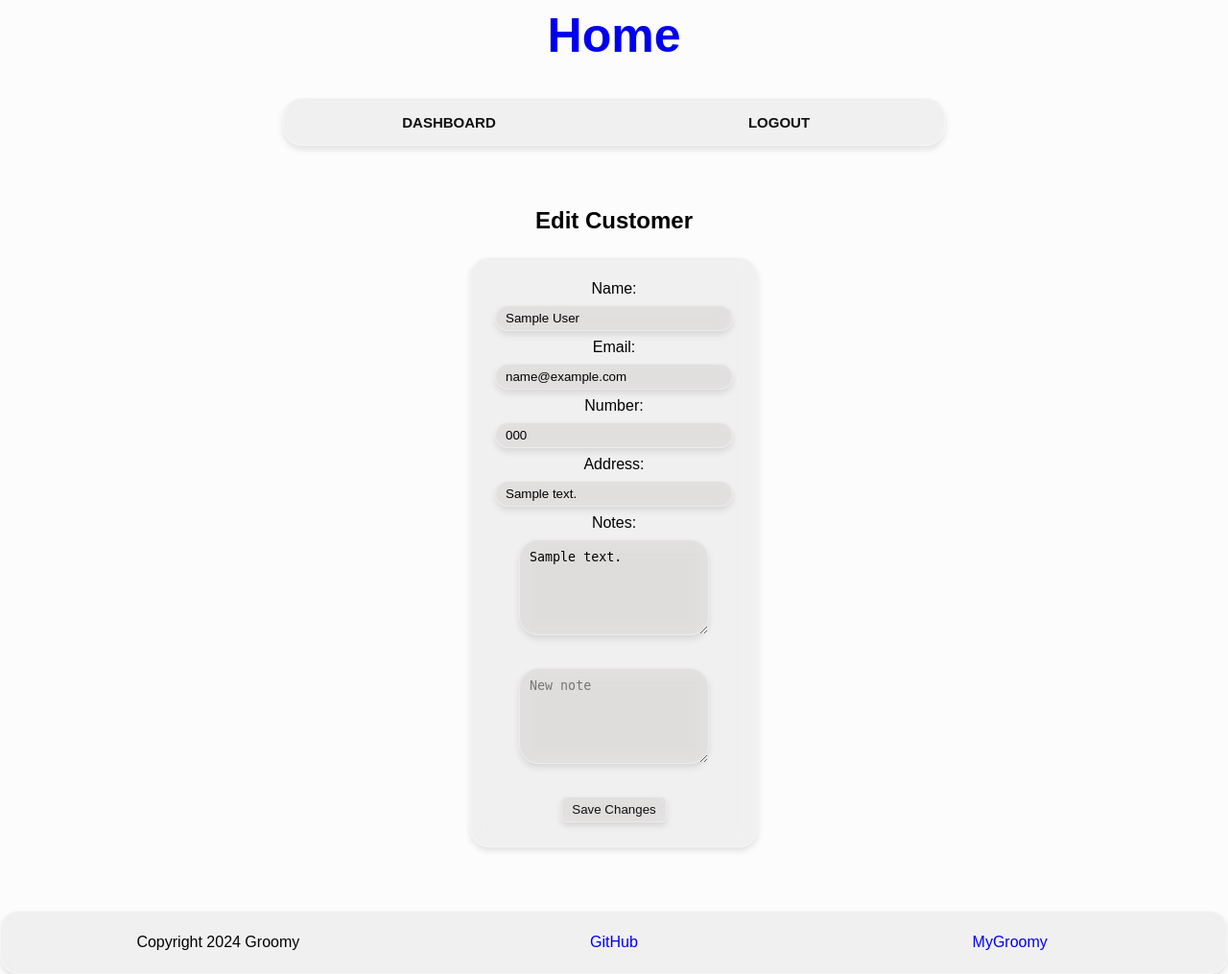
After one commit to bsu-cs4360-software-engineering/groomy-table, a Flask app: page /dashboard/edit_customer/1 in a window 1280 px wide. The commit adds this page. Shown: the whole page at 96% size. Run offline with Flask 3, Linux system fonts and the light colour scheme; a user stored in the database is signed in; tables that the repository leaves empty hold one stand-in row (values such as "Sample post").

Commit message:
added customers

```diff
--- a/models/customer.py
+++ b/models/customer.py
@@ -4,7 +4,7 @@ class Customer(db.Model):
     __tablename__ = 'customers'
 
     id = db.Column(db.Integer, primary_key=True)
-    client = db.Column(db.String(100), nullable=False)
+    name = db.Column(db.String(100), nullable=False)
     email = db.Column(db.String(120), nullable=False)
     phone_number = db.Column(db.String(20))
 
--- a/routes/appointment.py
+++ b/routes/appointment.py
@@ -112,7 +112,7 @@ def confirmation():
 
         if not customer:
             customer = Customer(
-                client=appointment_data['name'],
+                name=appointment_data['name'],
                 email=appointment_data['email'],
                 phone_number=appointment_data['phone_number']
             )
@@ -142,7 +142,7 @@ def confirmation():
         if appointment_data['notes']:
             new_note = Note(
                 content=appointment_data['notes'],
-                created_by=customer.client
+                created_by=customer.name
             )
 
             db.session.add(new_note)
@@ -150,7 +150,7 @@ def confirmation():
 
             note_link = NoteLink(
                 note_id=new_note.id,
-                customer_id=customer.id,
+                customer_id=None,
                 appointment_id=new_appointment.id
             )
 
--- a/routes/dash.py
+++ b/routes/dash.py
@@ -38,7 +38,63 @@ def dashboard():
     for appointment in valid_appointments:
         appointment.display_time = appointment.time.strftime('%I:%M %p')
 
-    return render_template('dash.html', appointments=valid_appointments)
+    appointments_today = len([appt for appt in valid_appointments if appt.date == now])
+
+    customers = Customer.query.options(
+        joinedload(Customer.places)
+    ).all()
+
+    return render_template('dash.html',
+                            appointments=valid_appointments,
+                            appointments_today=appointments_today,
+                            customers=customers)
+
+@dash.route('/dashboard/edit_customer/<int:customer_id>', methods=['GET', 'POST'])
+@login_required
+def edit_customer(customer_id):
+    customer = Customer.query.options(
+        joinedload(Customer.places),
+        joinedload(Customer.note_links).joinedload(NoteLink.note)
+    ).get(customer_id)
+
+    if not customer:
+        return "Customer not found", 404
+
+    if request.method == 'POST':
+        existing_note_links = {note_link.note.id: note_link for note_link in customer.note_links}
+        submitted_notes = request.form.getlist('notes')
+
+        customer.note_links = []
+
+        for note_content in submitted_notes:
+            if note_content:
+                if existing_note_links:
+                    # Get the first note ID to update
+                    note_id = list(existing_note_links.keys())[0]
+                    note_link = existing_note_links.pop(note_id)
+                    note_link.note.content = note_content
+                    customer.note_links.append(note_link)
+                else: # Create new note
+                    new_note = Note(
+                        content=note_content,
+                        created_by='Admin'
+                    )
+
+                    db.session.add(new_note)
+                    db.session.commit()
+
+                    new_note_link = NoteLink(
+                        note_id=new_note.id,
+                        appointment_id=None,
+                        customer_id=customer.id
+                    )
+
+                    customer.note_links.append(new_note_link)
+
+        db.session.commit()
+        return redirect(url_for('dash.dashboard'))
+
+    return render_template('edit_customer.html', customer=customer)
 
 @dash.route('/dashboard/edit_appointment/<int:appointment_id>', methods=['GET', 'POST'])
 @login_required
@@ -84,7 +140,7 @@ def edit_appointment(appointment_id):
                     new_note_link = NoteLink(
                         note_id=new_note.id,
                         appointment_id=appointment.id,
-                        customer_id=appointment.customer.id
+                        customer_id=None
                     )
 
                     appointment.note_links.append(new_note_link)
@@ -158,7 +214,7 @@ def confirmation():
 
         if not customer:
             customer = Customer(
-                client=appointment_data['name'],
+                name=appointment_data['name'],
                 email=appointment_data['email'],
                 phone_number=appointment_data['phone_number']
             )
@@ -188,7 +244,7 @@ def confirmation():
         if appointment_data['notes']:
             new_note = Note(
                 content=appointment_data['notes'],
-                created_by=customer.client
+                created_by=customer.name
             )
 
             db.session.add(new_note)
--- a/static/css/main.css
+++ b/static/css/main.css
@@ -98,6 +98,7 @@ form input, textarea{
 
 form textarea{
     max-width: 200px;
+    min-height: 100px;
     padding: 10px;
     align-self: center;
 }
--- a/templates/edit_appointment.html
+++ b/templates/edit_appointment.html
@@ -14,7 +14,7 @@
     <h2>Edit Appointment</h2>
     <form method="POST">
         <label for="client">Client:</label>
-        <input type="text" id="client" name="client" value="{{ appointment.customer.client }}">
+        <input type="text" id="client" name="client" value="{{ appointment.customer.name }}">
 
         <label for="email">Email:</label>
         <input type="email" id="email" name="email" value="{{ appointment.customer.email }}">
@@ -22,7 +22,7 @@
         <label for="number">Number:</label>
         <input type="tel" id="number" name="number" value="{{ appointment.customer.phone_number if appointment.customer.phone_number else 'No phone number available' }}">
 
-        <label>Address:</label>
+        <label for="address">Address:</label>
         <input type="text" id="address" name="address" value="{{ appointment.customer.places[0].address if appointment.customer.places else 'No address available' }}">
 
         <label for="date">Date:</label>
--- /dev/null
+++ b/templates/edit_customer.html
@@ -0,0 +1,37 @@
+{% extends 'base.html' %}
+
+{% block head %}
+    <title>Edit Customer</title>
+{% endblock %}
+
+{% block nav %}
+    <li><a href="{{ url_for('dash.dashboard') }}">Dashboard</a></li>
+    <li><a href="{{ url_for('auth.logout') }}">Logout</a></li>
+{% endblock %}
+
+{% block content %}
+<section>
+    <h2>Edit Customer</h2>
+    <form method="POST">
+        <label for="client">Name:</label>
+        <input type="text" id="client" name="client" value="{{ customer.name }}">
+
+        <label for="email">Email:</label>
+        <input type="email" id="email" name="email" value="{{ customer.email }}">
+
+        <label for="number">Number:</label>
+        <input type="tel" id="number" name="number" value="{{ customer.phone_number if customer.phone_number else 'No phone number available' }}">
+
+        <label for="address">Address:</label>
+        <input type="text" id="address" name="address" value="{{ customer.places[0].address if customer.places else 'No address available' }}">
+
+        <label>Notes:</label>
+        {% for note in customer.note_links %}
+            <textarea name="notes" rows="3" placeholder="Enter note">{{ note.note.content }}</textarea><br>
+        {% endfor %}
+        <textarea name="notes" rows="3" placeholder="New note"></textarea><br>
+
+        <button type="submit">Save Changes</button>
+    </form>
+</section>
+{% endblock %}
```
Also changed, not shown: templates/dash.html (+95 -26 lines).
